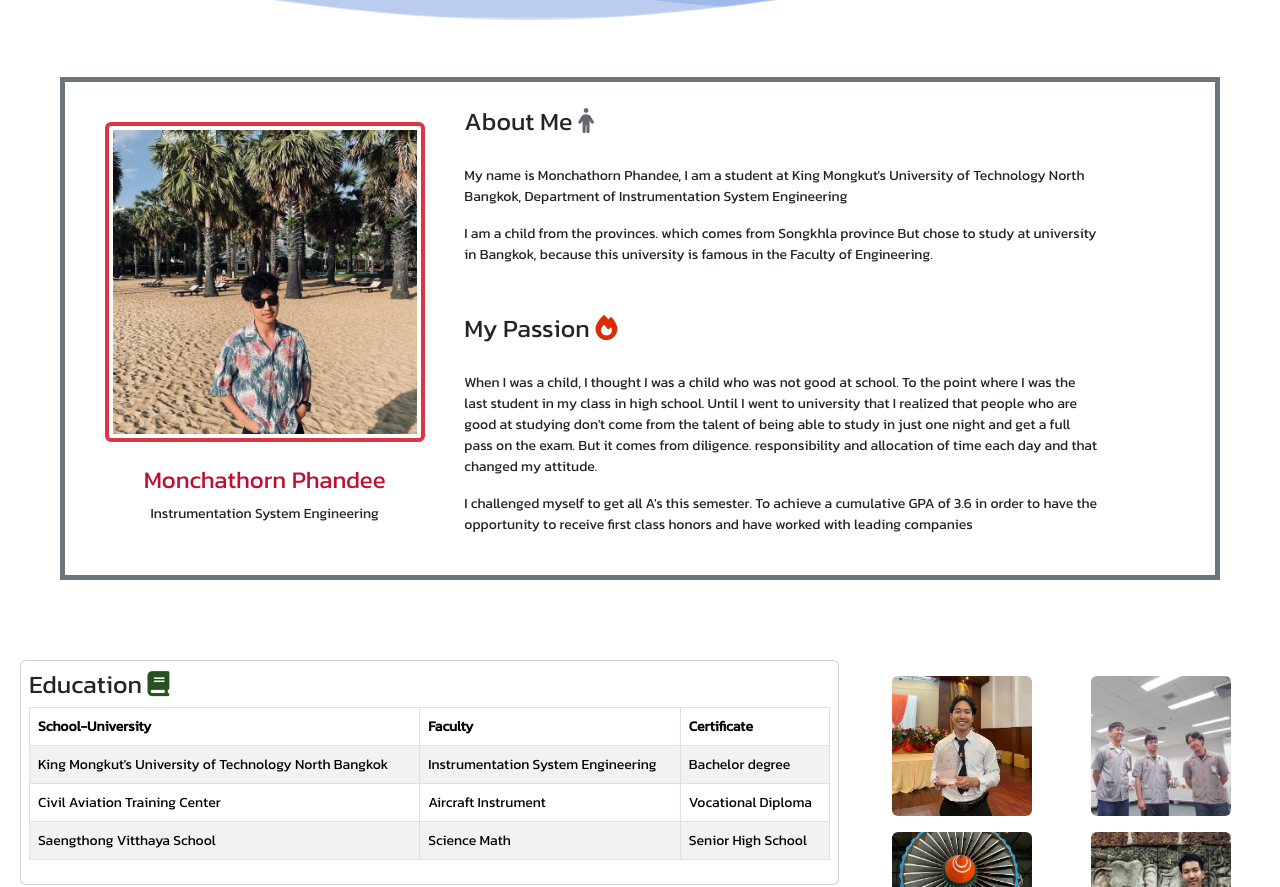
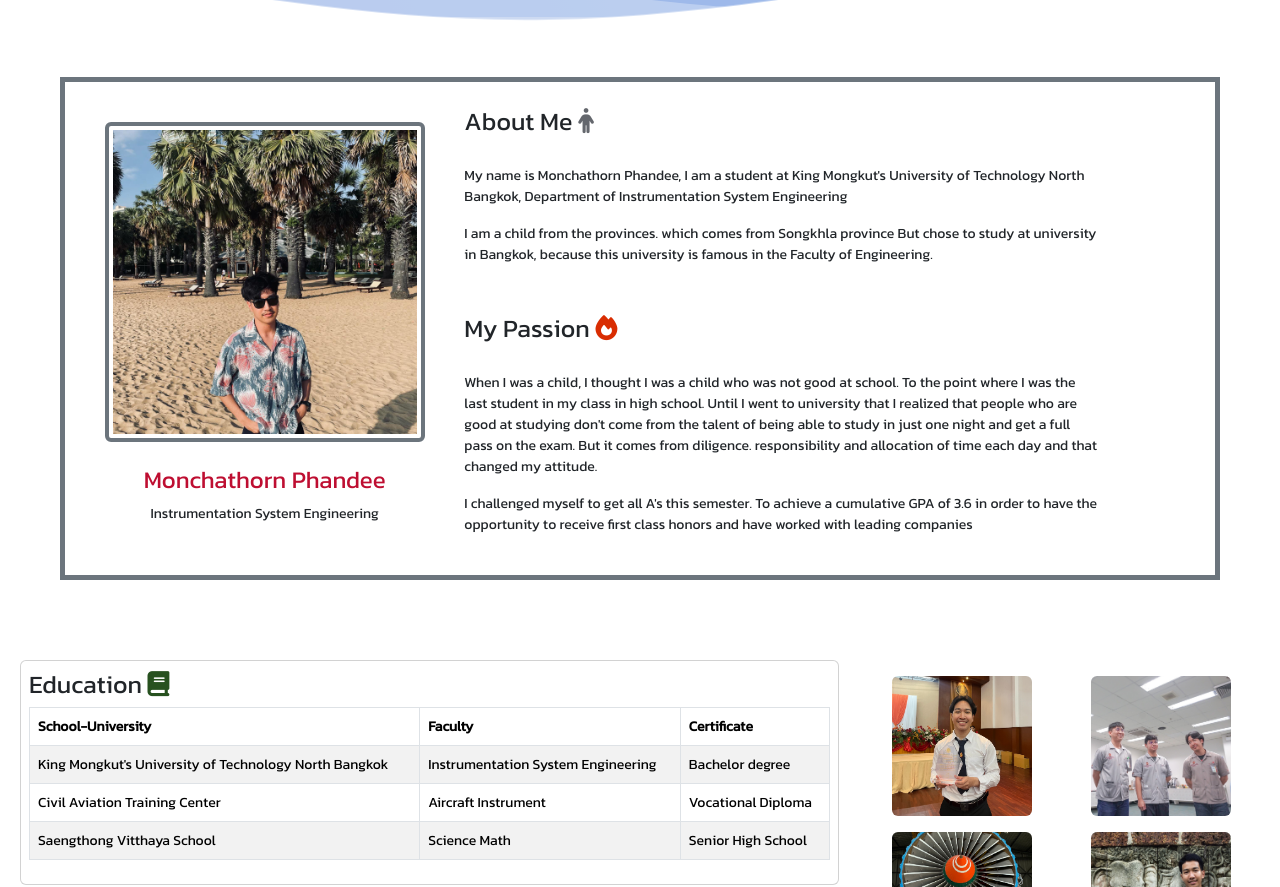
Before and after one commit to Monchathorn/Monchathorn.github.io, a plain HTML site: page index.html in a window 1280 px wide. Shown: the part 1120-2007 px from the top of the page. Drawn offline with nearby package versions, Linux system fonts and the light colour scheme.

Commit message:
Create Main.html

```diff
--- a/index.html
+++ b/index.html
@@ -98,7 +98,7 @@
     <div class="border border-5 border-secondary p-4">
       <div class="row">
         <div class="box col-sm-4">
-          <img src="img/Mek.jpg" class="img-thumbnail mx-auto d-block border border-4 border-danger mt-3" alt="Monchathorn Photo" width="320px">
+          <img src="img/Mek.jpg" class="img-thumbnail mx-auto d-block border border-4 border-secondary mt-3" alt="Monchathorn Photo" width="320px">
           <h1 class="text-center mt-4">Monchathorn Phandee</h1>
           <p class="text-center">Instrumentation System Engineering</p>
         </div>
```
